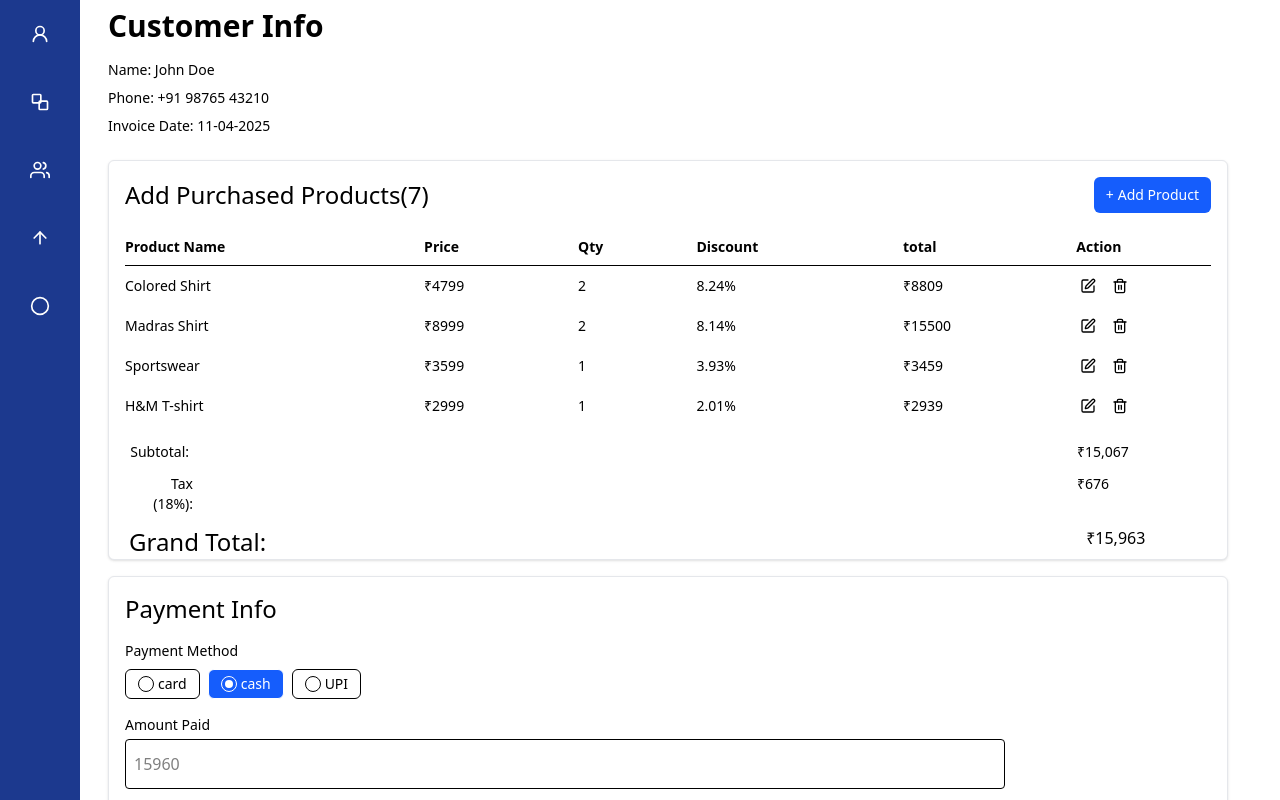
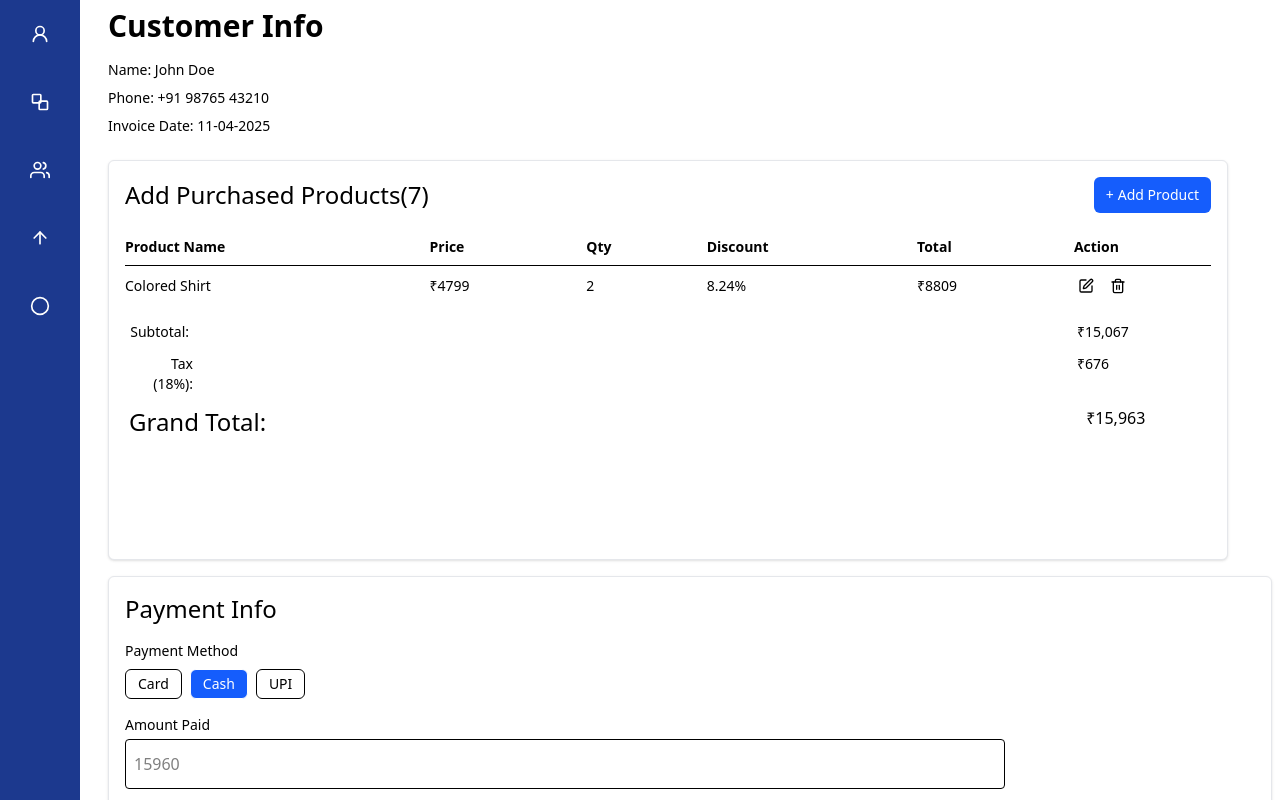
Before and after one commit to antarakanswal1/BillingSys, a React (Vite) app: page /productpurchase in a window 1280 px wide. Shown: the top 800 px of the page. Built offline with nearby package versions, Linux system fonts and the light colour scheme.

Commit message:
create a inventory pagesdfsd dcdsccsdcsdcvdvdve

```diff
--- a/src/Pages/InventoryPage.jsx
+++ b/src/Pages/InventoryPage.jsx
@@ -1,6 +1,5 @@
-import React from 'react'
-import { Pencil, Trash2 } from "lucide-react";
-import { MoreHorizontal } from 'lucide-react';
+import React, { useState } from 'react'
+import { Pencil, Trash2, MoreHorizontal } from "lucide-react";
 import Sidebar from '../Components/Sidebar';
 
 const inventoryItems = [
@@ -19,6 +18,8 @@ const statusClasses = {
 };
 
 const InventoryPage = () => {
+  const [isModalOpen, setIsModalOpen] = useState(false);
+
   return (
     <>
       <div className='flex h-screen'>
@@ -31,7 +32,10 @@ const InventoryPage = () => {
             {/* Header */}
             <div className="flex flex-col sm:flex-row justify-between items-start sm:items-center mb-6 gap-4">
               <h1 className="text-xl sm:text-2xl font-bold text-gray-800">Inventory</h1>
-              <button className="px-4 py-2 bg-blue-600 text-white rounded hover:bg-blue-700 text-sm sm:text-base">
+              <button
+                onClick={() => setIsModalOpen(true)}
+                className="px-4 py-2 bg-blue-600 text-white rounded hover:bg-blue-700 text-sm sm:text-base"
+              >
                 Add Item
               </button>
             </div>
@@ -93,6 +97,52 @@ const InventoryPage = () => {
           </div>
         </div>
       </div>
+
+      {/* Modal with Blur Background */}
+      {isModalOpen && (
+        <div className="fixed inset-0 flex items-center justify-center z-50 bg-black/30 backdrop-blur-sm">
+          <div className="bg-white rounded-lg shadow-lg p-6 w-full max-w-md">
+            <h2 className="text-xl font-semibold mb-4">Add New Item</h2>
+            <form className="flex flex-col gap-4">
+              <input
+                type="text"
+                placeholder="Item Name"
+                className="border rounded px-4 py-2 focus:outline-none focus:ring-2 focus:ring-blue-500"
+              />
+              <input
+                type="text"
+                placeholder="Category"
+                className="border rounded px-4 py-2 focus:outline-none focus:ring-2 focus:ring-blue-500"
+              />
+              <input
+                type="number"
+                placeholder="Stock Quantity"
+                className="border rounded px-4 py-2 focus:outline-none focus:ring-2 focus:ring-blue-500"
+              />
+              <input
+                type="number"
+                placeholder="Price (₹)"
+                className="border rounded px-4 py-2 focus:outline-none focus:ring-2 focus:ring-blue-500"
+              />
+              <div className="flex justify-end gap-2">
+                <button
+                  type="button"
+                  onClick={() => setIsModalOpen(false)}
+                  className="px-4 py-2 border rounded text-gray-700 hover:bg-gray-100"
+                >
+                  Cancel
+                </button>
+                <button
+                  type="submit"
+                  className="px-4 py-2 bg-blue-600 text-white rounded hover:bg-blue-700"
+                >
+                  Add
+                </button>
+              </div>
+            </form>
+          </div>
+        </div>
+      )}
     </>
   );
 };
--- a/src/Pages/ProductPurchase.jsx
+++ b/src/Pages/ProductPurchase.jsx
@@ -1,49 +1,93 @@
-import React from 'react'
-import Sidebar2 from '../Components/Sidebar2'
-import { Edit, Trash2, ArrowRight } from 'lucide-react';
+import React, { useState } from 'react';
+import Sidebar2 from '../Components/Sidebar2';
+import { Edit, Trash2, ArrowRight, X } from 'lucide-react';
 
 function ProductPurchase() {
+  const [isModalOpen, setIsModalOpen] = useState(false);
 
   return (
     <>
-      <section className='flex'>
+      <section className={`flex ${isModalOpen ? "backdrop-blur-sm" : ""}`}>
         <div>
           <Sidebar2 />
         </div>
-        <div>
+
+        <div className={`relative w-full`}>
           <div className="p-2 bg-white min-h-screen ml-25">
+            {/* Modal */}
+            {isModalOpen && (
+              <div className="fixed inset-0 flex items-center justify-center backdrop-blur-md bg-opacity-30 z-50">
+                <div className="bg-white p-6 rounded-lg shadow-lg w-96 relative">
+                  <button
+                    onClick={() => setIsModalOpen(false)}
+                    className="absolute top-2 right-2 text-gray-500 hover:text-gray-800"
+                  >
+                    <X size={24} />
+                  </button>
+                  <h2 className="text-2xl font-bold mb-4">Add New Product</h2>
+                  <form className="space-y-4">
+                    <div>
+                      <label className="text-sm">Product Name</label>
+                      <input type="text" className="w-full mt-1 border rounded px-3 py-2 focus:outline-none focus:ring-2 focus:ring-blue-400" />
+                    </div>
+                    <div>
+                      <label className="text-sm">Price</label>
+                      <input type="number" className="w-full mt-1 border rounded px-3 py-2 focus:outline-none focus:ring-2 focus:ring-blue-400" />
+                    </div>
+                    <div>
+                      <label className="text-sm">Quantity</label>
+                      <input type="number" className="w-full mt-1 border rounded px-3 py-2 focus:outline-none focus:ring-2 focus:ring-blue-400" />
+                    </div>
+                    <div>
+                      <label className="text-sm">Discount (%)</label>
+                      <input type="number" className="w-full mt-1 border rounded px-3 py-2 focus:outline-none focus:ring-2 focus:ring-blue-400" />
+                    </div>
+                    <button
+                      type="submit"
+                      className="w-full bg-blue-600 text-white py-2 rounded-md hover:bg-blue-700"
+                    >
+                      Add Product
+                    </button>
+                  </form>
+                </div>
+              </div>
+            )}
+
+            {/* Main Content */}
             <h1 className="text-3xl font-bold mb-4">Customer Info</h1>
             <div className="text-sm mb-6 space-y-2">
               <p><span>Name: John Doe</span></p>
-              <p><span >Phone: +91 98765 43210</span></p>
+              <p><span>Phone: +91 98765 43210</span></p>
               <p><span>Invoice Date: 11-04-2025</span></p>
             </div>
 
-
-
+            {/* Product Table */}
             <div className="bg-white rounded-md shadow-sm border border-gray-200 p-4 mb-4 w-280 h-100 space-y-2">
               <div className="flex items-center justify-between mb-4">
                 <h3 className="font-medium text-2xl">Add Purchased Products(7)</h3>
-                <button className="bg-blue-600 text-white px-3 py-2 rounded-md text-sm flex items-center">
+                <button
+                  className="bg-blue-600 text-white px-3 py-2 rounded-md text-sm flex items-center"
+                  onClick={() => setIsModalOpen(true)}
+                >
                   <span className="mr-1">+</span> Add Product
                 </button>
               </div>
 
-
-
+              {/* Table */}
               <div className="overflow-x-auto">
                 <table className="w-full">
                   <thead>
-                    <tr className="text-left text-sm border-b space-y-10">
+                    <tr className="text-left text-sm border-b">
                       <th className="py-2 pr-6">Product Name</th>
                       <th className="py-2 pr-6">Price</th>
                       <th className="py-2 pr-6">Qty</th>
                       <th className="py-2 pr-6">Discount</th>
-                      <th className="py-2 pr-6">total</th>
+                      <th className="py-2 pr-6">Total</th>
                       <th className="py-2">Action</th>
                     </tr>
                   </thead>
                   <tbody className="text-sm">
+                    {/* Product Rows */}
                     <tr>
                       <td className="py-2 pr-6">Colored Shirt</td>
                       <td className="py-2 pr-6">₹4799</td>
@@ -59,109 +103,47 @@ function ProductPurchase() {
                         </button>
                       </td>
                     </tr>
-                    <tr>
-                      <td className="py-2 pr-6">Madras Shirt</td>
-                      <td className="py-2 pr-6">₹8999</td>
-                      <td className="py-2 pr-6">2</td>
-                      <td className="py-2 pr-6">8.14%</td>
-                      <td className="py-2 pr-6">₹15500</td>
-                      <td className="py-2 flex space-x-2">
-                        <button className="p-1 hover:text-blue-600">
-                          <Edit size={16} />
-                        </button>
-                        <button className="p-1 hover:text-red-600">
-                          <Trash2 size={16} />
-                        </button>
-                      </td>
-                    </tr>
-                    <tr>
-                      <td className="py-2 pr-6">Sportswear</td>
-                      <td className="py-2 pr-6">₹3599</td>
-                      <td className="py-2 pr-6">1</td>
-                      <td className="py-2 pr-6">3.93%</td>
-                      <td className="py-2 pr-6">₹3459</td>
-                      <td className="py-2 flex space-x-2">
-                        <button className="p-1 hover:text-blue-600">
-                          <Edit size={16} />
-                        </button>
-                        <button className="p-1 hover:text-red-600">
-                          <Trash2 size={16} />
-                        </button>
-                      </td>
-                    </tr>
-                    <tr>
-                      <td className="py-2 pr-6">H&M T-shirt</td>
-                      <td className="py-2 pr-6">₹2999</td>
-                      <td className="py-2 pr-6">1</td>
-                      <td className="py-2 pr-6">2.01%</td>
-                      <td className="py-2 pr-6">₹2939</td>
-                      <td className="py-2 flex space-x-2">
-                        <button className="p-1 hover:text-blue-600">
-                          <Edit size={16} />
-                        </button>
-                        <button className="p-1 hover:text-red-600">
-                          <Trash2 size={16} />
-                        </button>
-                      </td>
-                    </tr>
+                    {/* Add more products here */}
                   </tbody>
                 </table>
               </div>
 
-
-
+              {/* Totals */}
               <div className="mt-4">
                 <div className="flex items-center text-sm">
-                  <span className=" w-16 text-right">Subtotal:</span>
-                  <span className=" w-24 ml-222">₹15,067</span>
+                  <span className="w-16 text-right">Subtotal:</span>
+                  <span className="w-24 ml-222">₹15,067</span>
                 </div>
                 <div className="ml-1 mt-3 flex text-sm">
-                  <span className=" w-16 text-right">Tax (18%):</span>
-                  <span className=" w-24 ml-221">₹676</span>
+                  <span className="w-16 text-right">Tax (18%):</span>
+                  <span className="w-24 ml-221">₹676</span>
                 </div>
                 <div className="flex mt-3 ml-1">
                   <span className="text-2xl">Grand Total:</span>
-                  <span className="ml-205 mt-">₹15,963</span>
+                  <span className="ml-205">₹15,963</span>
                 </div>
               </div>
             </div>
 
-
-
+            {/* Payment Info */}
             <div className="bg-white rounded-md shadow-sm border border-gray-200 p-4">
               <h3 className="text-2xl mb-4">Payment Info</h3>
               <div className="mb-4">
                 <p className="text-sm mb-2">Payment Method</p>
                 <div className="flex space-x-2">
-                  <button className="border rounded-md px-3 py-1 text-sm flex items-center">
-                    <span className="w-4 h-4 inline-flex items-center justify-center border rounded-full mr-1"></span>
-                    card
-                  </button>
-                  <button className="border rounded-md px-3 py-1 text-sm flex items-center bg-blue-600 text-white">
-                    <span className="w-4 h-4 inline-flex items-center justify-center border rounded-full mr-1 border-white">
-                      <span className="w-2 h-2 bg-white rounded-full"></span>
-                    </span>
-                    cash
-                  </button>
-                  <button className="border rounded-md px-3 py-1 text-sm flex items-center">
-                    <span className="w-4 h-4 inline-flex items-center justify-center border rounded-full mr-1"></span>
-                    UPI
-                  </button>
+                  <button className="border rounded-md px-3 py-1 text-sm flex items-center">Card</button>
+                  <button className="border rounded-md px-3 py-1 text-sm flex items-center bg-blue-600 text-white">Cash</button>
+                  <button className="border rounded-md px-3 py-1 text-sm flex items-center">UPI</button>
                 </div>
               </div>
-
-
-
               <div className="mb-4">
                 <p className="text-sm mb-1">Amount Paid</p>
-                <input type="text" placeholder='15960' className='border-1 rounded w-220 py-3 px-2' />
+                <input type="text" placeholder="15960" className="border-1 rounded w-220 py-3 px-2" />
               </div>
-
               <div className="mb-6">
                 <p className="text-sm mb-1">Balance</p>
-                <input type="text" placeholder='3' className='border-1 rounded w-220 py-3 px-2' />
+                <input type="text" placeholder="3" className="border-1 rounded w-220 py-3 px-2" />
               </div>
-
               <button className="w-220 bg-blue-600 text-white py-2 rounded-md flex items-center justify-center text-2xl">
                 Generate Bill <ArrowRight size={25} className="ml-5" />
               </button>
@@ -170,7 +152,7 @@ function ProductPurchase() {
         </div>
       </section>
     </>
-  )
+  );
 }
 
-export default ProductPurchase
+export default ProductPurchase;
```
